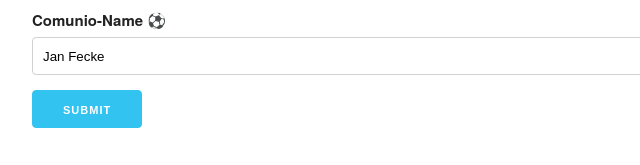
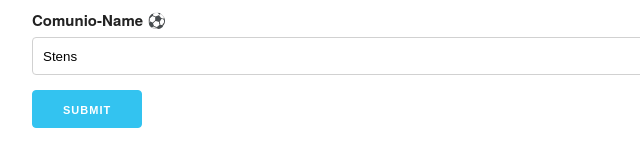
Before and after one commit to pstens/comstats-web, a website: page search.html in a window 1280 px wide. Shown: the full height of the page, 128-768 px from the left. Drawn offline with nearby package versions, Linux system fonts and the light colour scheme; files whose address does not match are found by name.

Commit message:
Change default value to 'Stens'

```diff
--- a/search.html
+++ b/search.html
@@ -22,7 +22,7 @@
     <div class="container">
         <form>
             <label>Comunio-Name ⚽️</label>
-            <input id="searchName" class="u-full-width" type="text" value="Jan Fecke" placeholder="Enter name">
+            <input id="searchName" class="u-full-width" type="text" value="Stens" placeholder="Enter name">
             <input id="searchButton" class="button-primary" type="submit" value="Submit">
         </form>
         <img src="loading.gif" class="center" style="display: none;" id="loadingIndicator"></img>
```
